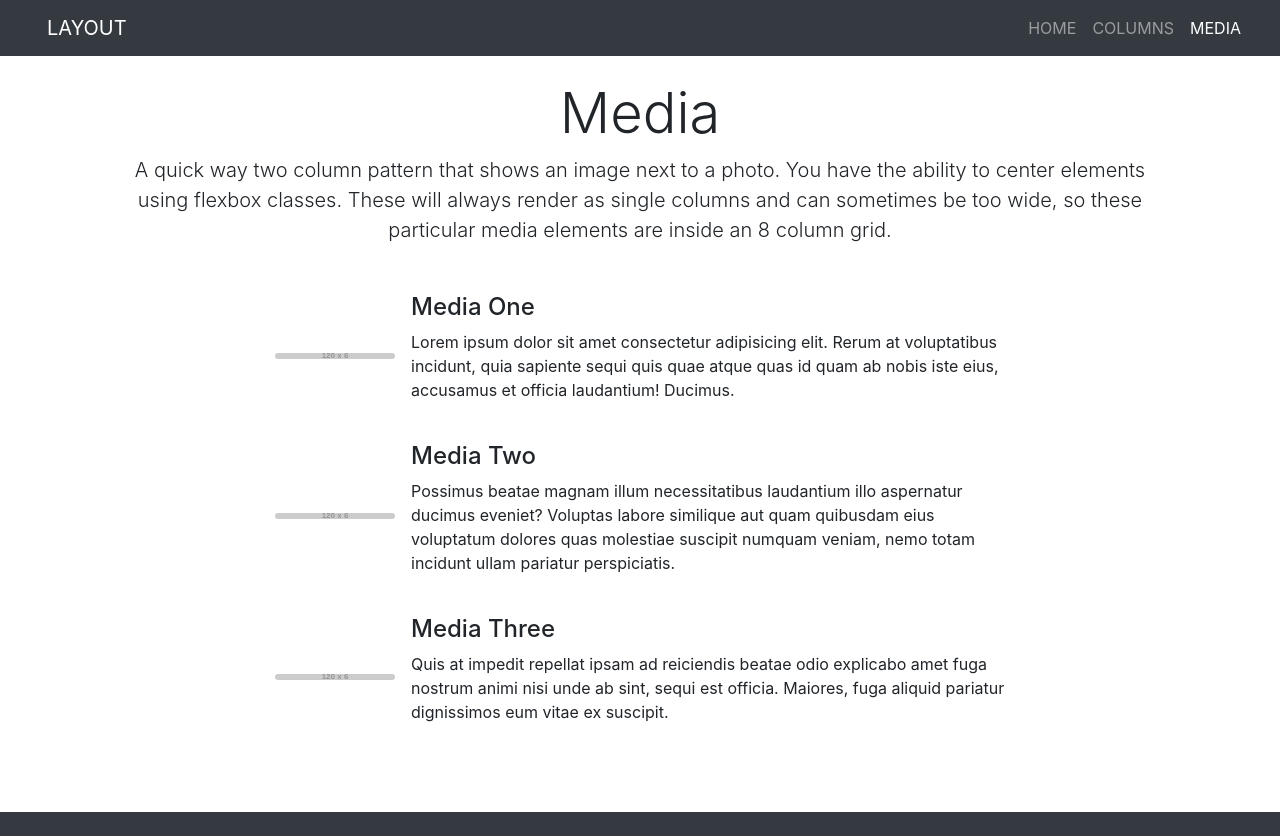
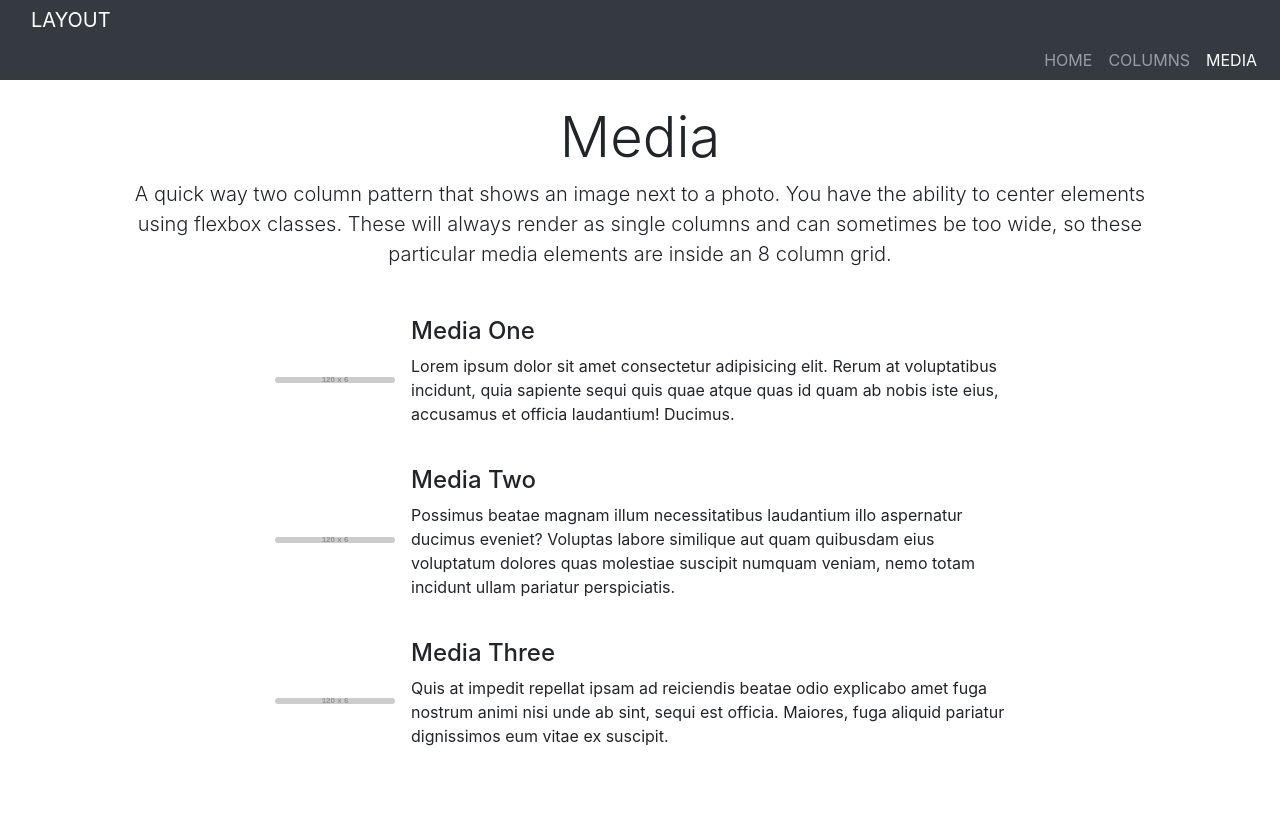
Before and after one commit to kp2312/Learning-git, a plain HTML site: page docs/media.html in a window 1280 px wide. Before the commit the page ends 812 px from the top, so only its background shows below. Drawn offline with nearby package versions, Linux system fonts and the light colour scheme; placeholder pictures from the web are drawn by us.

Commit message:
removed unwanted changes

```diff
--- a/docs/media.html
+++ b/docs/media.html
@@ -14,8 +14,8 @@
   </head>
 
   <body class="bg-dark">
-    <header id="page-hero" class="site-header d-flex flex-column align-content-between">
-      <nav class="site-nav family-sans navbar navbar-expand-md bg-dark navbar-dark text-uppercase">
+    <header id="page-hero" class=" d-flex flex-column align-content-between">
+      <nav class=" navbar-expand-md bg-dark navbar-dark text-uppercase">
         <div class="container-fluid">
           <button
             type="button"
```
Also changed, not shown: docs/columns.html (+4 -4 lines), docs/index.html (+2 -2 lines).
